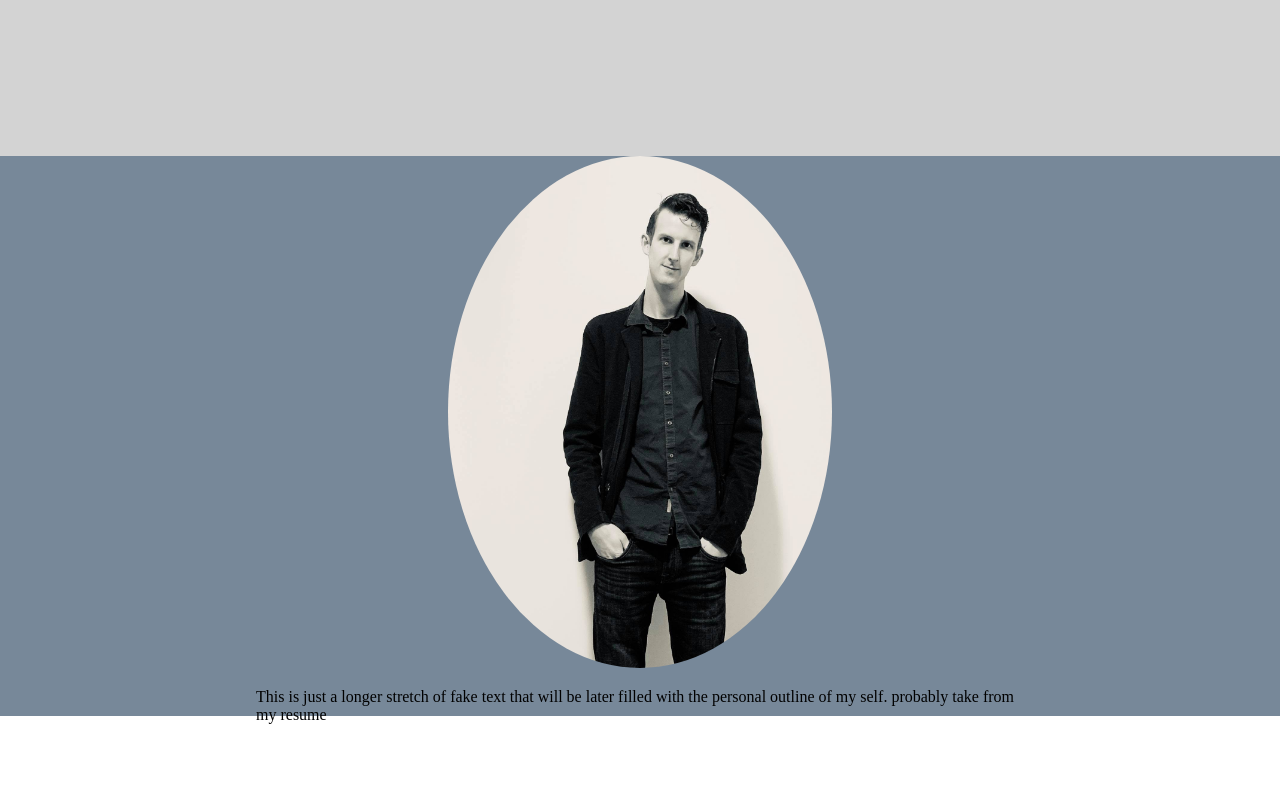
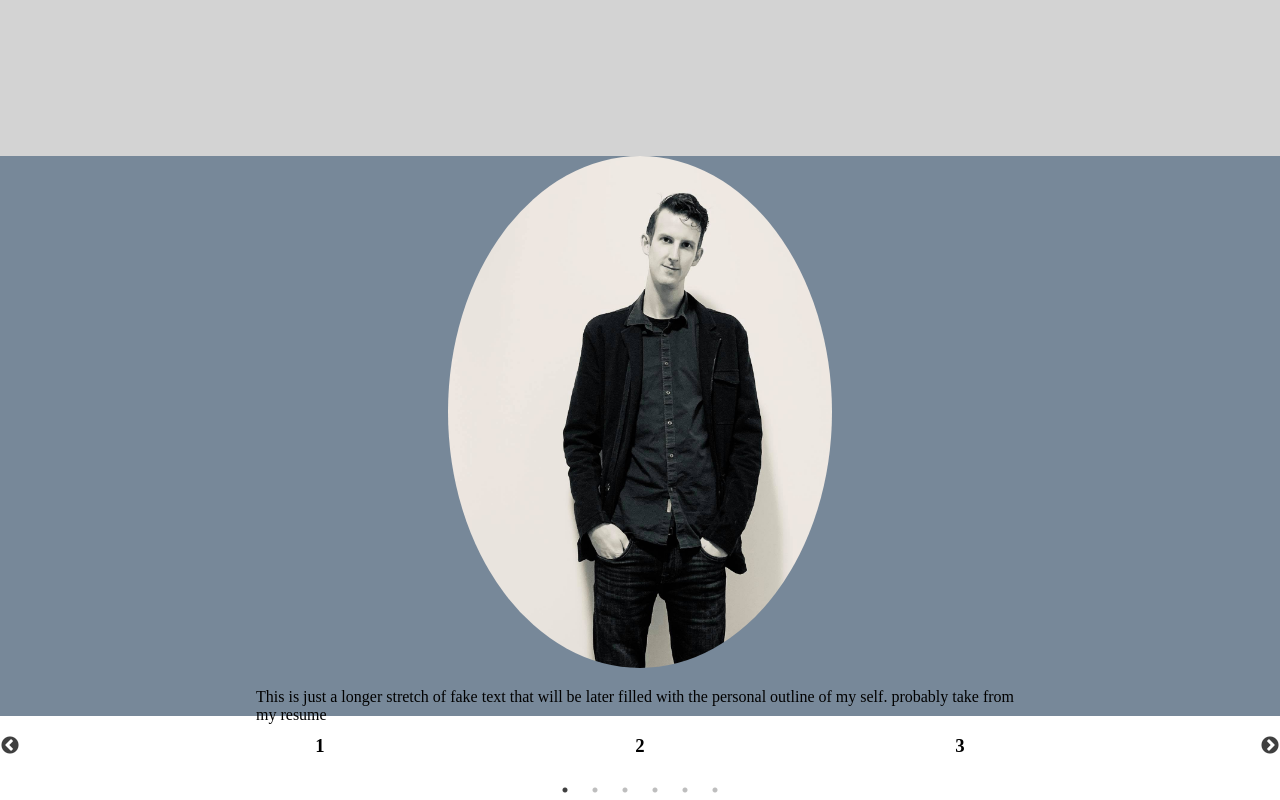
Before and after one commit to CaseyQWood/React-Resume, a React (Create React App) app: page / in a window 1280 px wide. Shown: the part 700-1500 px from the top of the page. Before the commit the page ends 1440 px from the top, so only its background shows below. Built offline with nearby package versions, Linux system fonts and the light colour scheme.

Commit message:
base framework for the carousel setup with slick

```diff
--- a/package.json
+++ b/package.json
@@ -9,7 +9,11 @@
     "node-sass": "^6.0.1",
     "react": "^17.0.2",
     "react-dom": "^17.0.2",
+    "react-icons": "^4.2.0",
     "react-scripts": "4.0.3",
+    "react-slick": "^0.28.1",
+    "slick-carousel": "^1.8.1",
+    "tiny-slider-react": "^0.5.3",
     "web-vitals": "^1.0.1"
   },
   "scripts": {
--- a/public/index.html
+++ b/public/index.html
@@ -3,6 +3,7 @@
   <head>
     <meta charset="utf-8" />
     <link rel="icon" href="%PUBLIC_URL%/favicon.ico" />
+    <link rel="stylesheet" href="https://cdnjs.cloudflare.com/ajax/libs/tiny-slider/2.9.3/tiny-slider.css">
     <!-- <meta name="viewport" content="width=device-width, initial-scale=1" />
     <meta name="theme-color" content="#000000" /> -->
     <meta
--- a/src/App.js
+++ b/src/App.js
@@ -2,13 +2,16 @@ import './App.scss';
 import Hero from './Components/Hero';
 import Header from './Components/Header';
 import About from './Components/About';
+import Carousel from './Components/primitveComponents/Carousel';
 
 function App() {
+
   return (
     <div className="App">
       <Header/>
       <Hero/>
       <About/>
+      <Carousel/>
     </div>
   );
 }
--- a/src/App.scss
+++ b/src/App.scss
@@ -53,3 +53,25 @@ body {
 .about__description {
   width: 60%;
 }
+
+/*
+..Carousel
+*/
+
+.slick-list {
+  width: 75%;
+  text-align: center;
+  margin: 0 auto !important;
+}
+
+.slick-next {
+  right: 0 !important;
+}
+.slick-prev {
+  left: 0 !important;
+}
+
+.slick-next::before, .slick-prev::before {
+  color: black !important;
+
+}
--- a/src/Components/primitveComponents/Carousel.jsx
+++ b/src/Components/primitveComponents/Carousel.jsx
@@ -0,0 +1,36 @@
+import "slick-carousel/slick/slick.css";
+import "slick-carousel/slick/slick-theme.css";
+import React from "react";
+import Slider from "react-slick";
+
+export default function Carousel() {
+  var settings = {
+    dots: true,
+    infinite: true,
+    speed: 500,
+    slidesToShow: 3,
+    slidesToScroll: 1
+  };
+  return (
+    <Slider {...settings}>
+      <div>
+        <h3>1</h3>
+      </div>
+      <div>
+        <h3>2</h3>
+      </div>
+      <div>
+        <h3>3</h3>
+      </div>
+      <div>
+        <h3>4</h3>
+      </div>
+      <div>
+        <h3>5</h3>
+      </div>
+      <div>
+        <h3>6</h3>
+      </div>
+    </Slider>
+  );
+}
```
Also changed, not shown: 1 other file (tests, documents, lock files or other folders).
